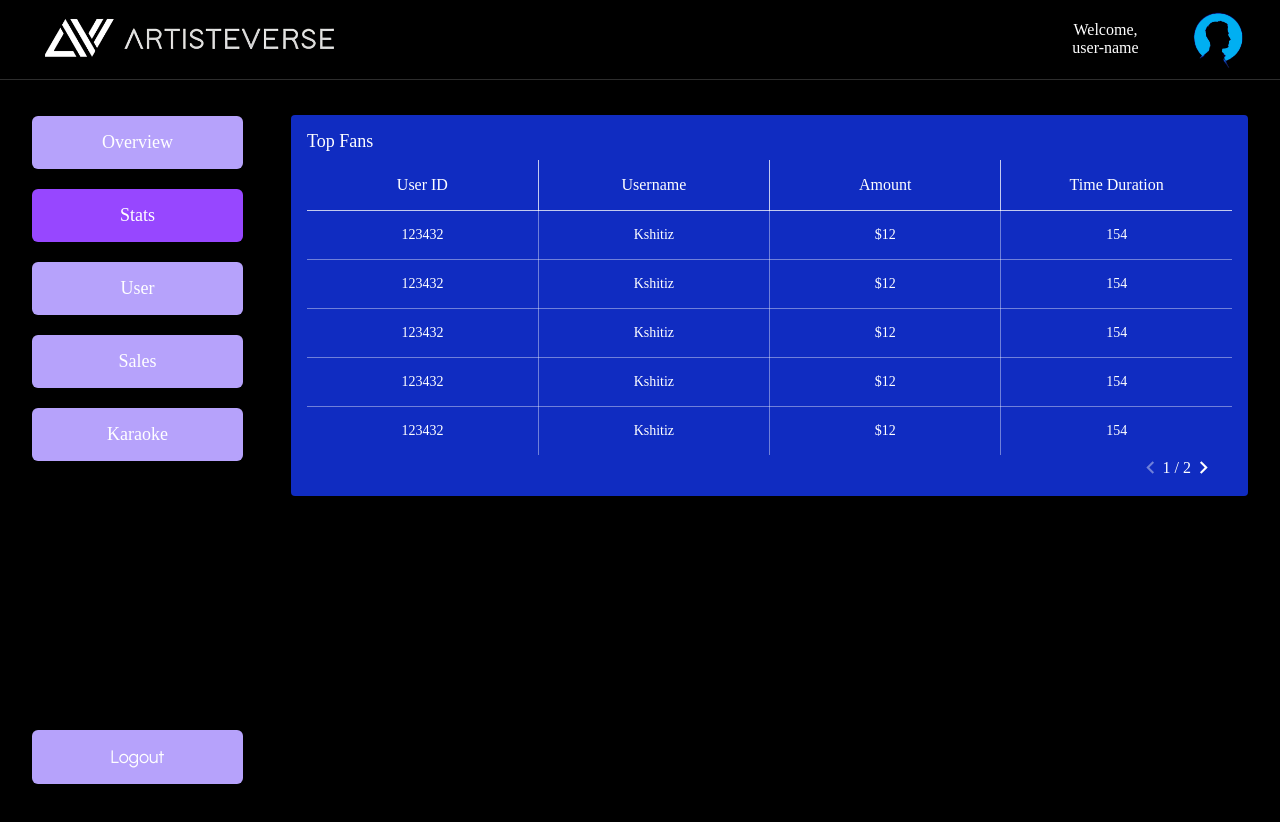
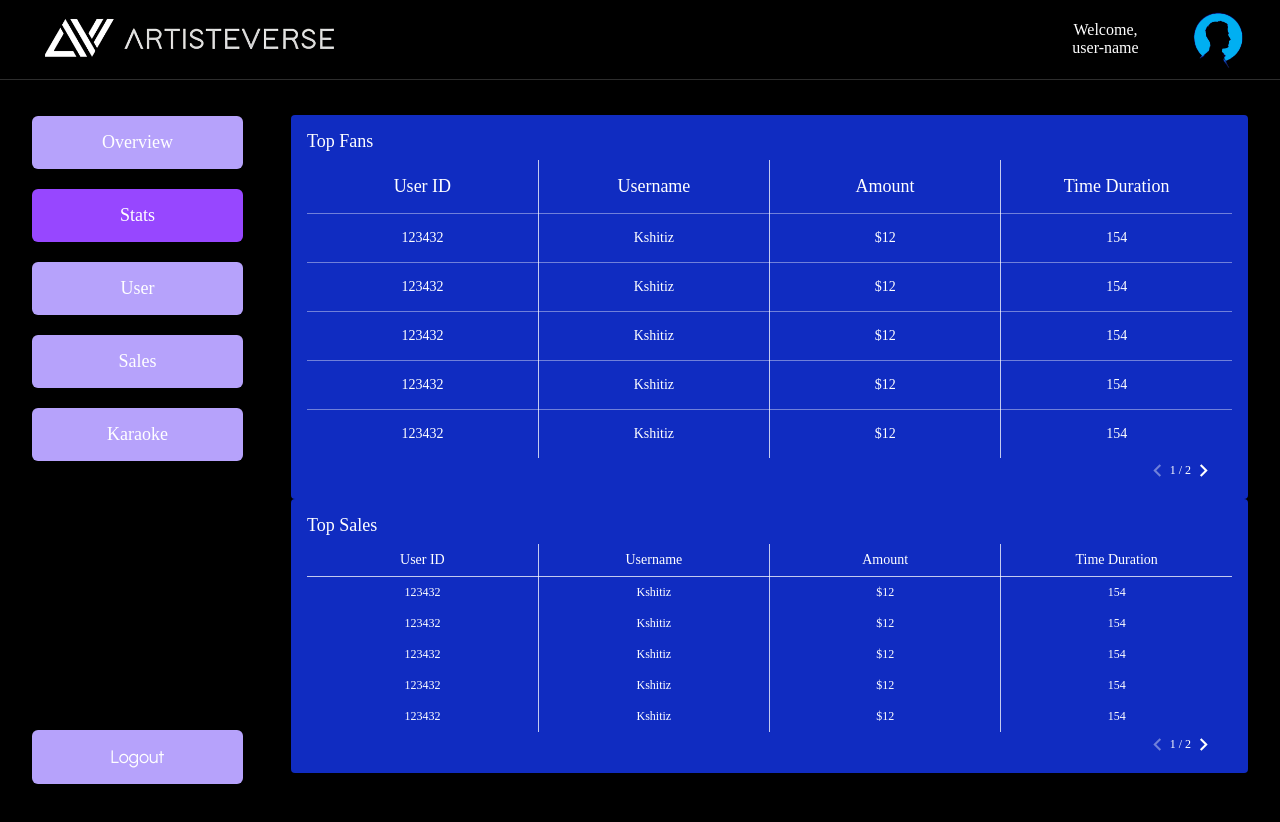
Before and after one commit to KshitizPratap/artisteverse_dashboard, a React (Vite) app: page /stats in a window 1280 px wide. Shown: the top 822 px of the page. Built offline with nearby package versions, Linux system fonts and the light colour scheme.

Commit message:
Added 2 sizes in table

```diff
--- a/src/common/components/table/table.module.scss
+++ b/src/common/components/table/table.module.scss
@@ -17,43 +17,55 @@
     margin-top: 0.5rem;
     border-collapse: collapse;
     table-layout: fixed;
-  }
 
-  .tableHeader {
     th {
       text-align: center;
-      padding: 1rem;
       font-weight: normal;
+    }
+
+    td {
+      text-align: center;
+      font-size: var(--para-large);
+      word-wrap: break-word;
+    }
+
+    th:last-child,
+    td:last-child {
+      border-right: none !important;
+    }
+
+    tr:last-child {
+      td {
+        border-bottom: none !important;
+      }
     }
   }
 
-  .tableBody {
+  table[data-size="medium"] {
+    th,
     td {
-      text-align: center;
+      font-size: var(--para-large);
       padding: 1rem;
-      font-size: var(--para-large);
-      word-wrap: break-word;
+      border-bottom: 1px solid rgb(255, 255, 255, 0.4);
+      border-right: 1px solid rgb(255, 255, 255, 0.75);
+    }
+
+    th {
+      font-size: var(--subheading-small);
     }
   }
 
-  th {
-    border-bottom: 1px solid rgb(255, 255, 255, 0.75);
-    border-right: 1px solid rgb(255, 255, 255, 0.75);
-  }
+  table[data-size="small"] {
+    th,
+    td {
+      font-size: var(--para-small);
+      padding: 0.5rem;
+      border-right: 1px solid rgb(255, 255, 255, 0.75);
+    }
 
-  td {
-    border-bottom: 1px solid rgb(255, 255, 255, 0.4);
-    border-right: 1px solid rgb(255, 255, 255, 0.4);
-  }
-
-  th:last-child,
-  td:last-child {
-    border-right: none;
-  }
-
-  tr:last-child {
-    td {
-      border-bottom: none;
+    th {
+      font-size: var(--para-large);
+      border-bottom: 1px solid rgb(255, 255, 255, 0.75);
     }
   }
 
@@ -74,5 +86,9 @@
       cursor: default;
       pointer-events: none;
     }
+
+    span {
+      font-size: var(--para-small);
+    }
   }
 }
--- a/src/common/components/table/table.tsx
+++ b/src/common/components/table/table.tsx
@@ -5,9 +5,10 @@ import classes from "./table.module.scss";
 
 type TableProp = {
   title: string;
+  size?: "medium" | "small";
 };
 
-const Table = ({ title }: TableProp) => {
+const Table = ({ title, size = "medium" }: TableProp) => {
   const [limit, setLimit] = useState(5);
   const [offset, setOffset] = useState(0);
   const totalPages = Math.ceil(dataTable.length / limit);
@@ -18,7 +19,7 @@ const Table = ({ title }: TableProp) => {
   return (
     <div className={classes.mainContainer}>
       <h2>{title}</h2>
-      <table>
+      <table data-size={size}>
         <thead className={classes.tableHeader}>
           <tr>
             {headers.map((header, index) => (
@@ -41,7 +42,9 @@ const Table = ({ title }: TableProp) => {
           onClick={() => setOffset((prev) => prev - limit)}
           className={currentPage <= 1 ? classes.disableArrows : ""}
         />
-        {currentPage} / {totalPages}
+        <span>
+          {currentPage} / {totalPages}
+        </span>
         <MdKeyboardArrowRight
           onClick={() => setOffset((prev) => prev + limit)}
           className={currentPage >= totalPages ? classes.disableArrows : ""}
--- a/src/pages/stats/stats.tsx
+++ b/src/pages/stats/stats.tsx
@@ -4,6 +4,7 @@ const Stats = () => {
   return (
     <div>
       <Table title="Top Fans" />
+      <Table title="Top Sales" size="small" />
     </div>
   );
 };
```
